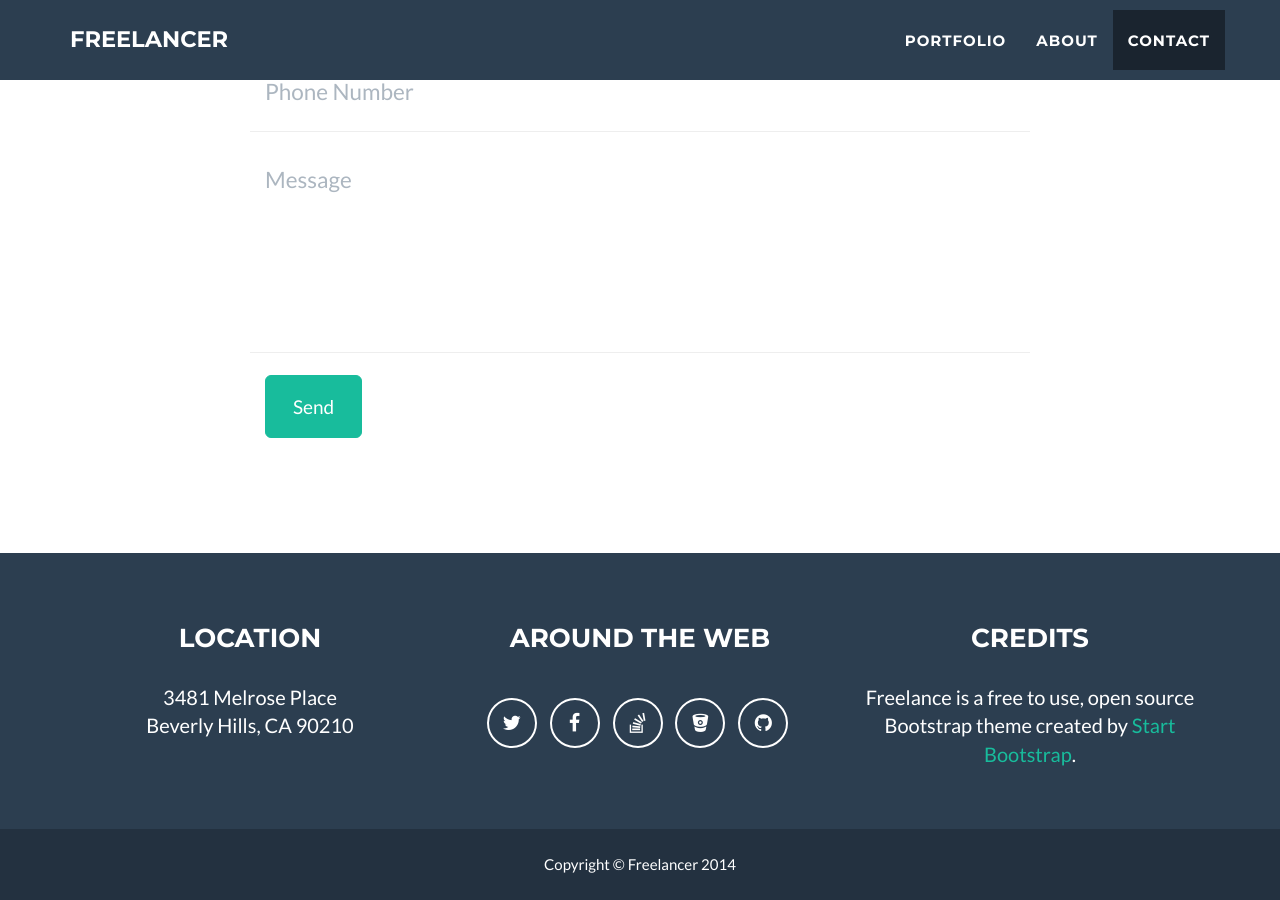
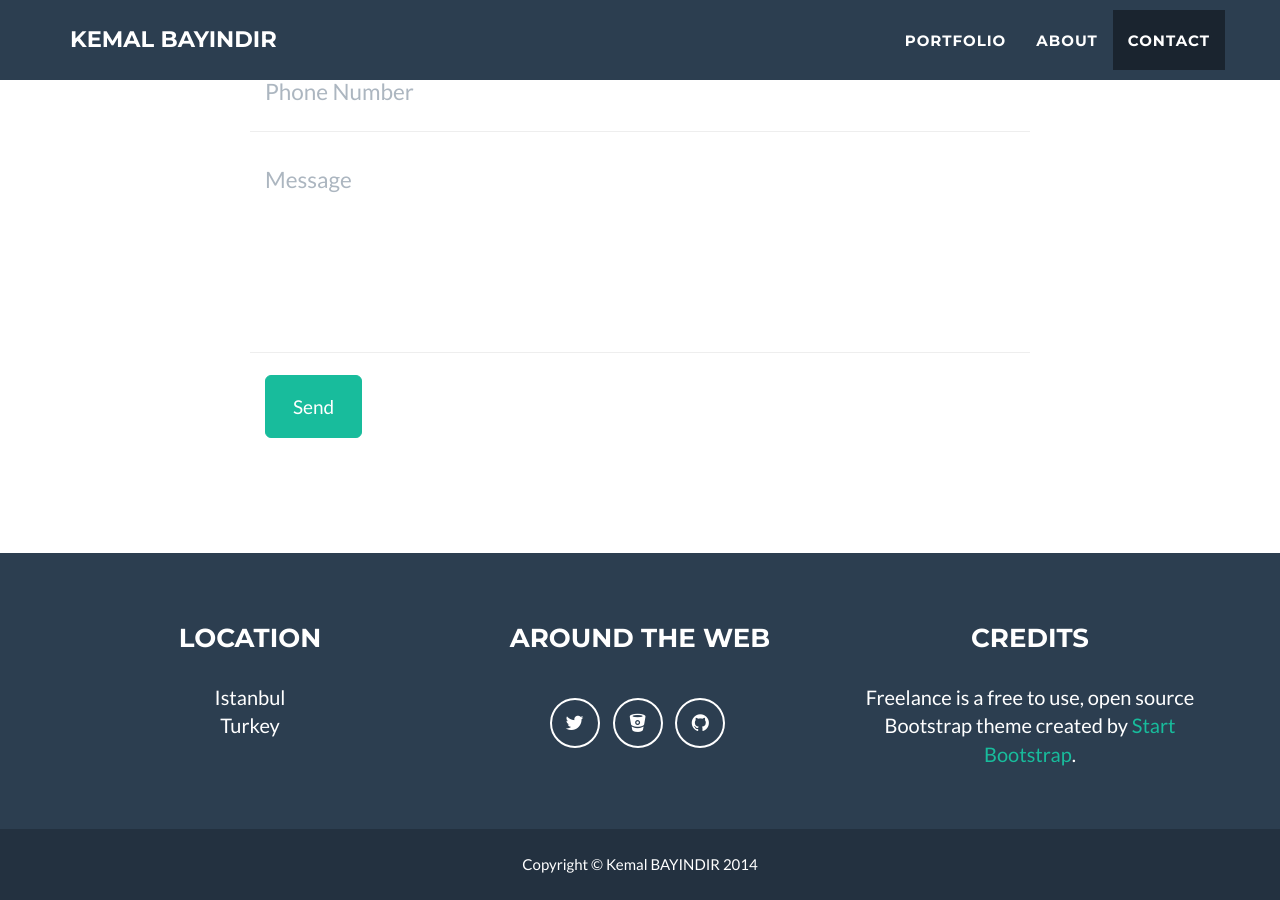
Before and after one commit to kemalbayindir/www.kemalbayindir.com, a Jekyll site: the page built from index.html, in a window 1280 px wide and 900 px high, scrolled down 2590 px. Built offline with Jekyll 4.4.1, drawn with Linux system fonts in a browser that asks for light colours; some of the changed text lies outside the part shown.

Commit message:
some changes

```diff
--- a/_config.yml
+++ b/_config.yml
@@ -1,6 +1,6 @@
 # Site settings
-title: Freelancer
-email: your-email@domain.com
+title: Kemal BAYINDIR
+email: info@kemalbayindir.com
 description: "Write an awesome description for your new site here. You can edit this line in _config.yml. It will appear in your document head meta (for Google search results) and in your feed.xml site description."
 
 # Color settings (hex-codes without the leading hash-tag)
@@ -12,20 +12,16 @@ color:
 # Social networks usernames (many more available: google-plus, flickr, dribbble, pinterest, instagram, tumblr, linkedin, etc.)
 social:
   - title: twitter
-    url: http://twitter.com/jekyllrb
-  - title: facebook
-    url:
-  - title: stack-overflow
-    url: http://stackoverflow.com/questions/tagged/jekyll
+    url: http://twitter.com/kemalbayindir
   - title: bitbucket
-    url: http://bitbucket.org/jekyll
+    url: http://bitbucket.org/kemalbayindir
   - title: github
-    url: http://github.com/jekyll
+    url: http://github.com/kemalbayindir
 
 # Postal address (add as many lines as necessary)
 address:
-  - line: 3481 Melrose Place
-  - line: Beverly Hills, CA 90210
+  - line: Istanbul
+  - line: Turkey
 
 # Build settings
 markdown: kramdown
```
